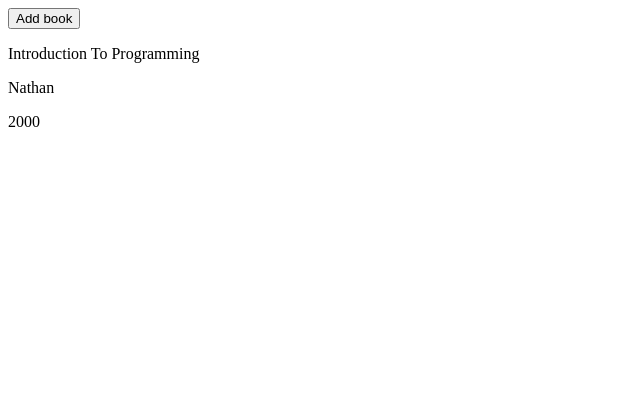
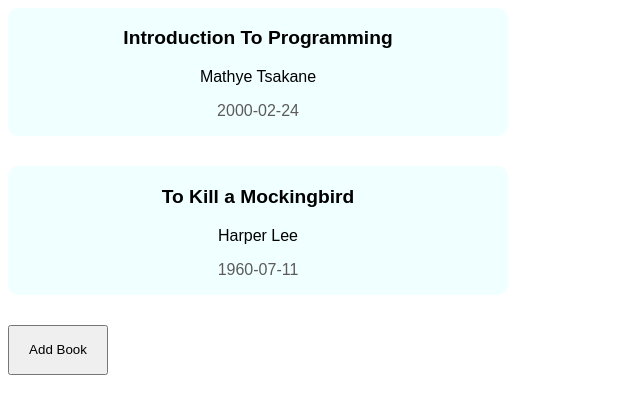
Before and after one commit to Mathye-Simon/library, a plain HTML site: page index.html in a window 1280 px wide. Shown: the whole page, without its empty margins (0-640 px from the left). Drawn offline with Linux system fonts and the light colour scheme.

Commit message:
added a form that appears when user wants to insert book

```diff
--- a/index.html
+++ b/index.html
@@ -7,7 +7,6 @@
     <title>My Library</title>
 </head>
 <body>
-    <input type="button" value="Add book" id="addBook">
     <div id="container">
 
     </div>
--- a/index.js
+++ b/index.js
@@ -1,6 +1,7 @@
 // accessing the html elements
-const addBook = document.getElementById("addBook")
 const container = document.getElementById("container")
+let addBook = document.createElement('button')
+addBook.innerText='Add Book'
 
 // create elements
 let div = document.createElement('div')
@@ -11,9 +12,14 @@ let paragraph = document.createElement('p')
 const myLibrary = [
     {
     "title": "Introduction To Programming",
-    "author": "Nathan",
-    "datePublished": "2000",
-    }]
+    "author": "Mathye Tsakane",
+    "datePublished": "2000-02-24",
+    },
+    {
+    title: "To Kill a Mockingbird",
+    author: "Harper Lee",
+    datePublished: "1960-07-11"
+}]
 
 // user input book details
 function addBookDetails() {
@@ -39,23 +45,34 @@ function displayBooksInLibrary(book) {
 // awesome thing, when function is called it
 // clears the existing elements before adding others dynamically
     container.innerHTML = ""
+    let count = 0
 
     myLibrary.forEach((book) => {
+        count +=1
+        let bookContainer = document.createElement('div')   //card/book container
+        bookContainer.setAttribute('class',`book${count}`)
+        bookContainer.setAttribute('id','bookContainer')
 
-        let bookContainer = document.createElement('div')   //card/book container
+
 
         let title = document.createElement('p')
+        title.setAttribute('class',`title${count}`)
+        title.setAttribute('id','title')
         title.innerText = book.title
 
         let author = document.createElement('p')
+        author.setAttribute('class',`author${count}`)
+        author.setAttribute('id','author')
         author.innerText = book.author
 
         let datePublished = document.createElement('p')
+        datePublished.setAttribute('id','datePublished')
+        datePublished.setAttribute('class',`datePublished${count}`)
         datePublished.innerText = book.datePublished
 
 
         bookContainer.append(title,author,datePublished)  //each iter the book has its own div
-        container.append(bookContainer)
+        container.append(bookContainer,addBook)
         console.log(book.title)
     })
 
@@ -65,6 +82,44 @@ function displayBooksInLibrary(book) {
 window.onload = displayBooksInLibrary()
 
 
-addBook.addEventListener("click", ()=> {
-   addBookDetails()
+// addBook.addEventListener("click", ()=> {
+//    addBookDetails()
+// })
+
+let form = document.createElement('form')
+function generateForm (){
+// create input fields
+    for (let i = 1; i <= 3; i++) {
+        let input = document.createElement('input')
+
+        if (i == 1) {
+            input.type = 'text';
+            input.placeholder = 'Enter Book Title'
+        }
+        else if (i == 2) {
+            input.type = 'text';
+            input.placeholder = 'Enter Book Author'
+
+        }
+        else if (i == 3) {
+            input.type = 'date'
+            input.placeholder = 'Enter Date Published'
+        }
+        form.append(input)
+    }
+
+
+    let submitButton = document.createElement('input')
+    submitButton.type = 'button'
+    submitButton.value = 'Submit'
+    form.append(submitButton)
+
+
+
+    container.append(form)
+}
+
+addBook.addEventListener('click', () => {
+    form.style.display = 'flex'
 })
+generateForm()
--- a/style.css
+++ b/style.css
@@ -0,0 +1,50 @@
+#container {
+    display: flex;
+    flex-direction: column;
+    /* align-items: center; */
+}
+
+#bookContainer {
+    font-family: Arial, Helvetica, sans-serif;
+    margin-bottom: 30px;
+    background-color: azure;
+    width: 500px;
+    border-radius: 10px;
+    text-align: center;
+}
+
+#title {
+    font-size: larger;
+    font-weight:bolder;
+}
+#datePublished {
+    color:rgb(92, 91, 90);
+}
+
+form {
+    display: none;
+    position:absolute;
+    /* display: flex; */
+    flex-direction: column;
+    width: 1000px;
+    height: 100%;
+    align-self: center;
+    align-items: center;
+    gap: 10px;
+    background-color: rgba(36, 73, 68, 0.9);
+    padding: 10px;
+}
+
+input[type='text'] {
+    width: 500px;
+}
+input[type='button'] {width: 50px;
+    align-self:baseline;
+    margin-left: 245px;
+    }
+input[type='date'] {
+    width: 500px;
+}
+
+button {width: 100px;
+height: 50px;}
```
